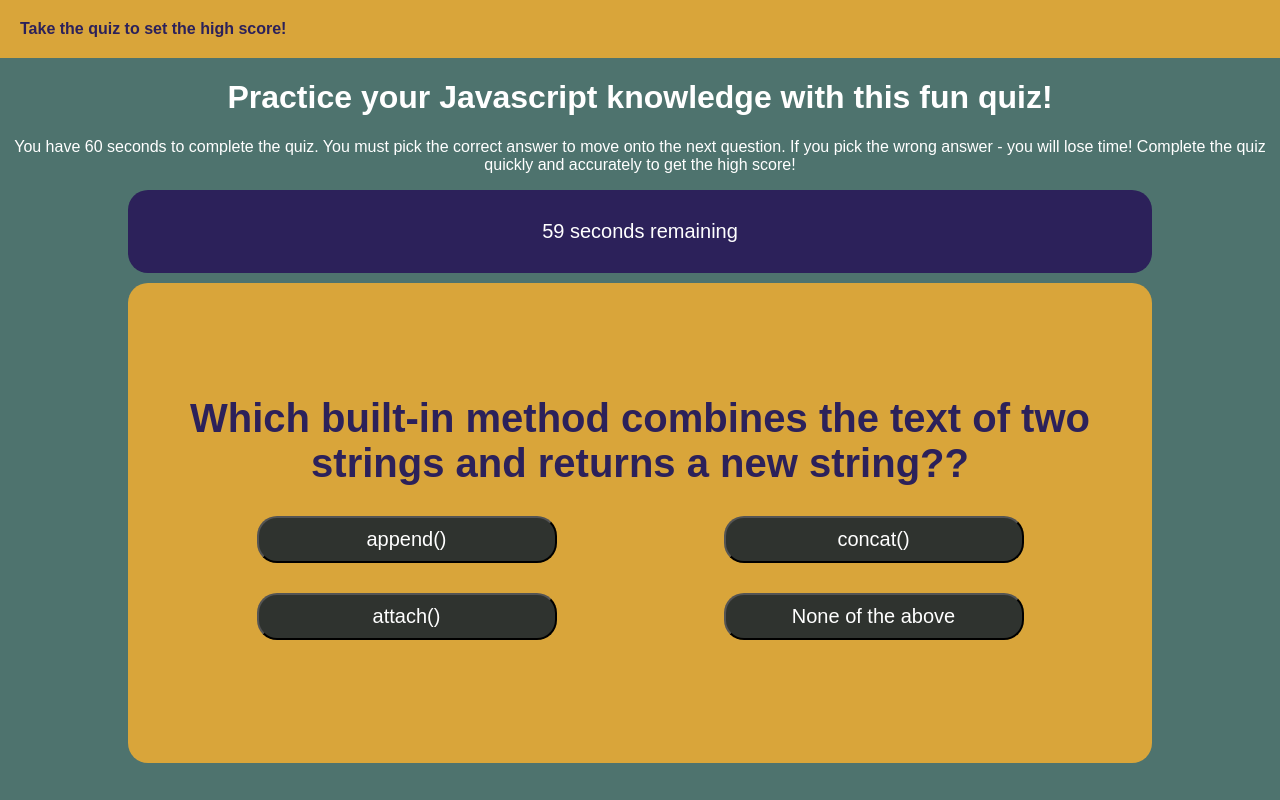
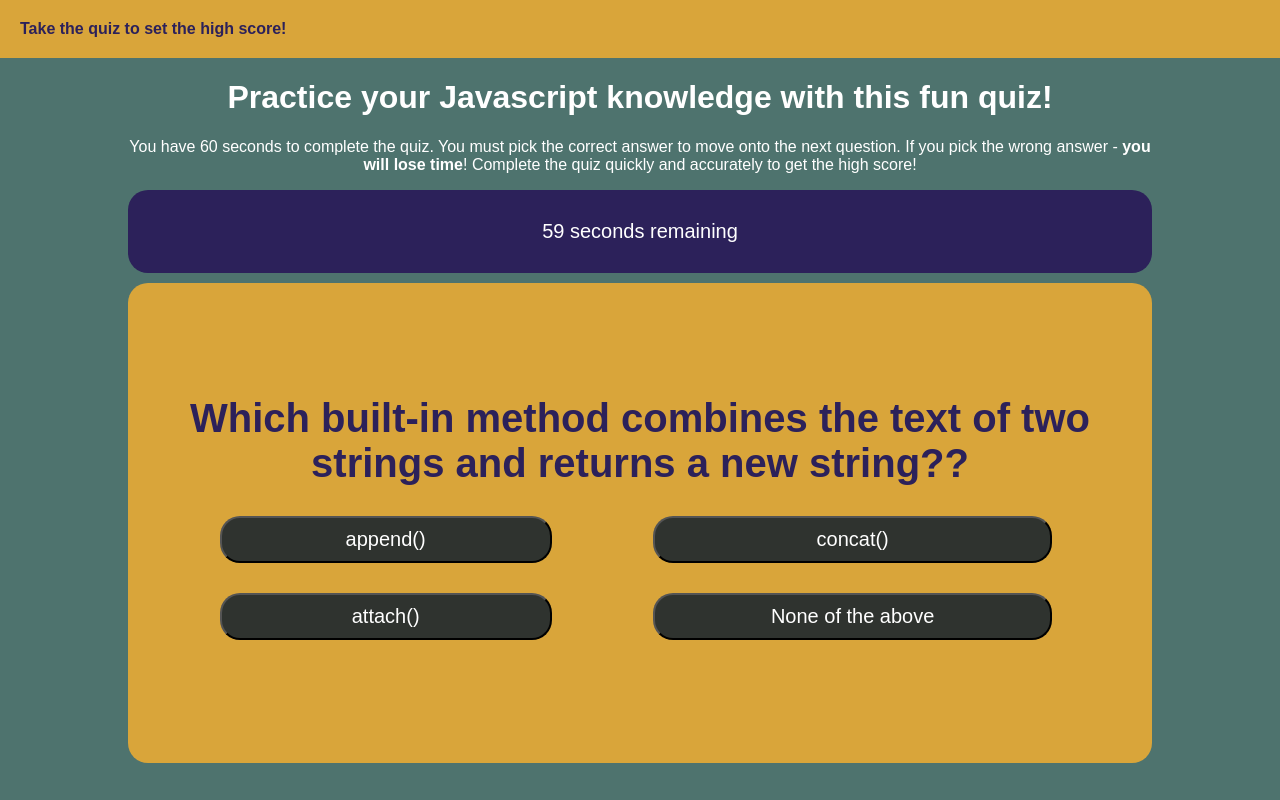
Before and after one commit to mrsdno/javascript-quiz, a plain HTML site: page index.html in a window 1280 px wide. Both pictures are taken after a click on the button "Start". Drawn offline with Linux system fonts and the light colour scheme.

Commit message:
polished some styling and word usage

```diff
--- a/assets/script.js
+++ b/assets/script.js
@@ -14,7 +14,7 @@ let currentQuestionIndex = 0;
 var endGameContainer = document.getElementById('end-game');
 var playerInitialsEl = document.getElementById('player-initials-el');
 var endGameTextEl = document.getElementById('end-game-text');
-var endGameScoreEl = document.getElementById('end-game-score');
+var endGameScoreEl = document.getElementById('end-game-subtext');
 
 var highScoreObj = {
     initials: null,
@@ -32,44 +32,44 @@ const questions = [
    ]
  },
 
-//  {
-//  question: "Which built-in method reverses the order of the elements of an array?",
-//  answers: [
-//     { text: 'changeOrder(order)', correct: false },
-//     { text: 'sort(order)', correct: false },
-//     { text: 'reverse()', correct: true },
-//     { text: 'None of the above', correct: false },
-//     ]
-//  },
+ {
+ question: "Which built-in method reverses the order of the elements of an array?",
+ answers: [
+    { text: 'changeOrder(order)', correct: false },
+    { text: 'sort(order)', correct: false },
+    { text: 'reverse()', correct: true },
+    { text: 'None of the above', correct: false },
+    ]
+ },
 
-//  {
-//  question: "When a user views a page containing a JavaScript program, which machine actually executes the script?",
-//  answers: [
-//     { text: "The User's machine running a Web browser", correct: true },
-//     { text: 'The Web server', correct: false },
-//     { text: "A central machine deep within Netscape's corporate offices", correct: false },
-//     { text: 'None of the above', correct: false },
-//     ]
-//     },
+ {
+ question: "When a user views a page containing a JavaScript program, which machine actually executes the script?",
+ answers: [
+    { text: "The User's machine running a Web browser", correct: true },
+    { text: 'The Web server', correct: false },
+    { text: "A central machine deep within Netscape's corporate offices", correct: false },
+    { text: 'None of the above', correct: false },
+    ]
+    },
 
-// {
-//  question: "Javascript is an _______ language?",
-//  answers: [
-//     { text: "Object-Based", correct: false },
-//     { text: 'Procedural', correct: false },
-//     { text: "Object Oriented", correct: true },
-//     { text: 'None of the above', correct: false },
-//     ]
-// },
-// {
-//  question: "Which of the following keywords is used to define a variable in Javascript?",
-//  answers: [
-//     { text: "var", correct: false },
-//     { text: 'let', correct: false },
-//     { text: "both var and let", correct: true },
-//     { text: 'None of the above', correct: false },
-//     ]
-//    },
+{
+ question: "Javascript is an _______ language?",
+ answers: [
+    { text: "Object-Based", correct: false },
+    { text: 'Procedural', correct: false },
+    { text: "Object Oriented", correct: true },
+    { text: 'None of the above', correct: false },
+    ]
+},
+{
+ question: "Which of the following keywords is used to define a variable in Javascript?",
+ answers: [
+    { text: "var", correct: false },
+    { text: 'let', correct: false },
+    { text: "both var and let", correct: true },
+    { text: 'None of the above', correct: false },
+    ]
+   },
 
 
 ]
--- a/assets/style.css
+++ b/assets/style.css
@@ -30,6 +30,7 @@ body {
 header {
     color: var(--white);
     text-align: center;
+    width: 80vw;
 }
 
 #high-score {
@@ -95,7 +96,7 @@ header {
     background-color: var(--black);
     color: var(--white);
     font-size: 20px;
-    width: 300px;
+    width: 80%;
     border-radius: 20px;
     padding: 10px;
     margin: 10px;
@@ -121,22 +122,22 @@ header {
     flex-direction: column;
     align-items: center;
     justify-content: center;
-    color: white;
+    color: var(--purple);
 }
 
 #end-game-text {
-    border-bottom: 5px solid var(--purple);
+    border-bottom: 5px solid var(--white);
     padding-bottom: 10px;
 }
 
-#end-game-score {
+#end-game-subtext {
     text-align: center;
     margin-top: 10px;
 }
 
 input {
     background-color: var(--teal);
-    color: white;
+    color: var(--white);
     border-radius: 20px;
     font-size: 20px;
     padding: 20px;
@@ -145,7 +146,7 @@ input {
 }
 
 ::placeholder {
-    color: white;
+    color: var(--white);
     font-size: 20px;
 }
 
--- a/index.html
+++ b/index.html
@@ -15,7 +15,7 @@
     <!-- header text with directions -->
     <header>
         <h1>Practice your Javascript knowledge with this fun quiz!</h1>
-        <p>You have 60 seconds to complete the quiz. You must pick the correct answer to move onto the next question. If you pick the wrong answer - you will lose time! Complete the quiz quickly and accurately to get the high score!</p>
+        <p>You have 60 seconds to complete the quiz. You must pick the correct answer to move onto the next question. If you pick the wrong answer - <b>you will lose time</b>! Complete the quiz quickly and accurately to get the high score!</p>
     </header>
 
     <!-- timer -->
@@ -29,8 +29,8 @@
         </div>
         <!-- container for the end game text -->
         <div class="end-game hide" id="end-game">
-            <h1 id="end-game-text">text goes here</h1>
-            <h2 id="end-game-score">score goes here</h2>
+            <h1 id="end-game-text">end game text</h1>
+            <h2 id="end-game-subtext">subtext</h2>
             <!-- input for player initals if they get the high score -->
             <div id="player-initials-el"><input type="text" name="player-initials" id="player-intials" placeholder="intials" />
                 <button id="save-btn" class="save-btn">save high score</button>
```
